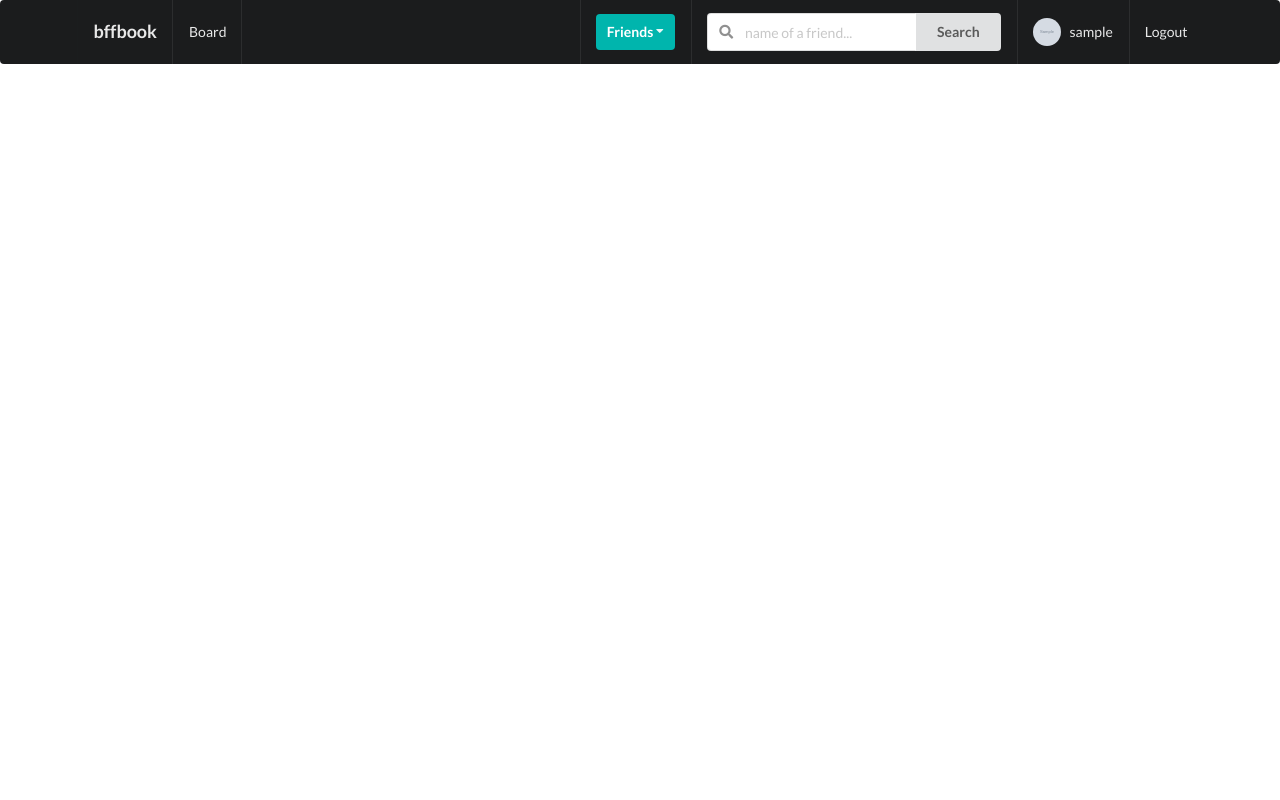
After one commit to ElijahCoding/SocialNetwork-Django, a Django app: template templates/base.html in a window 1280 px wide. The commit adds this page. Run offline with Django 3.2, Linux system fonts and the light colour scheme; a user stored in the database is signed in; tables that the repository leaves empty hold one stand-in row (values such as "Sample post"); the template is opened without the code that fills it: most values are stand-ins (such as "Sample title", 1, 10 or a date in 2020); grey boxes marked "Sample" are stand-in pictures; some libraries are stand-ins or nearby versions.

Commit message:
templates built

```diff
--- /dev/null
+++ b/templates/base.html
@@ -0,0 +1,33 @@
+{% load static %}
+<!doctype html>
+<html lang="en">
+  <head>
+    <!-- Required meta tags -->
+    <meta charset="utf-8">
+    <meta name="viewport" content="width=device-width, initial-scale=1, shrink-to-fit=no">
+    <!-- jQuery -->
+    <script src="https://code.jquery.com/jquery-3.3.1.min.js"></script>
+    <!--Custom css-->
+    <link rel="stylesheet" type="text/css" href={% static 'style.css' %}
+    <!-- semantic UI -->
+    <link rel="stylesheet" type='text/css' href="https://cdnjs.cloudflare.com/ajax/libs/semantic-ui/2.2.14/semantic.min.css">
+    <script src="https://cdnjs.cloudflare.com/ajax/libs/semantic-ui/2.4.1/semantic.min.js"></script>
+
+
+    <title>bffbook - {% block title %}{% endblock title %}</title>
+  </head>
+  <body>
+    {% include 'main/navbar.html' %}
+    <div class="ui container">
+      {% block content %}
+      {% endblock content %}
+    </div>
+
+    {% block scripts %}
+    {% endblock scripts %}
+
+   <!--Custom js ADD-->
+   <script type="text/javascript" src={% static 'main.js' %}></script>
+
+  </body>
+</html>
--- /dev/null
+++ b/templates/main/navbar.html
@@ -0,0 +1,62 @@
+{% url 'home-view' as path_to_home %}
+{% url 'posts:main-post-view' as path_to_posts %}
+{% url 'profiles:my-profile-view' as path_to_my_profile %}
+{% url 'profiles:my-invites-view' as path_to_my_invites %}
+{% url 'profiles:invite-profiles-view' as path_to_invites %}
+{% url 'profiles:all-profiles-view' as path_to_all_profiles %}
+
+<div class="ui inverted menu nav mb-7">
+  <div class="ui container">
+    <a href="{{path_to_home}}" class="{% if request.path == path_to_home %}active{% endif %} item">
+        <h3>bffbook</h3>
+    </a>
+    {% if request.user.is_authenticated %}
+    <a href="{{path_to_posts}}" class="{% if request.path == path_to_posts %}active{% endif %} item">
+        Board
+    </a>
+    {% endif %}
+
+    <div class="right menu">
+        {% if request.user.is_authenticated %}
+        <div class="item">
+            <div class="ui floating dropdown icon button teal"> Friends
+                <i class="dropdown icon"></i>
+                <div class="menu">
+                    <a href="{{path_to_all_profiles}}" class="{% if request.path == path_to_all_profiles %}active{% endif %} item">
+                        All Profiles
+                    </a>
+                    <a href="{{path_to_invites}}" class="{% if request.path == path_to_invites %}active{% endif %} item">
+                        Send Invites
+                    </a>
+                    <a href="{{path_to_my_invites}}" class="{% if request.path == path_to_my_invites %}active{% endif %} item">
+                        Received Invites &nbsp; <div class="ui purple horizontal label">{{invites_num}}</div>
+                    </a>
+                </div>
+             </div>
+        </div>
+             <div class="item">
+              <form action="" method="GET">
+                <div class="ui action left icon input">
+                <input class="prompt" type="text" name='q' placeholder="name of a friend...">
+                <i class="search icon"></i>
+                <button type='submit' class="ui button">Search</button>
+                </div>
+            </form>
+            </div>
+
+            <a href="{{path_to_my_profile}}" class="{% if request.path == path_to_my_profile %}active{% endif %} item">
+                <img src={{picture.url}} class="ui avatar image">&nbsp;
+                 {{ request.user }}
+            </a>
+
+            <a href="" class="ui item">
+                Logout
+            </a>
+        {% else %}
+        <a href="" class="ui item">
+                Login
+            </a>
+        {% endif %}
+    </div>
+  </div>
+</div>
```
Also changed, not shown: templates/main/home.html (+19 -1 lines).
